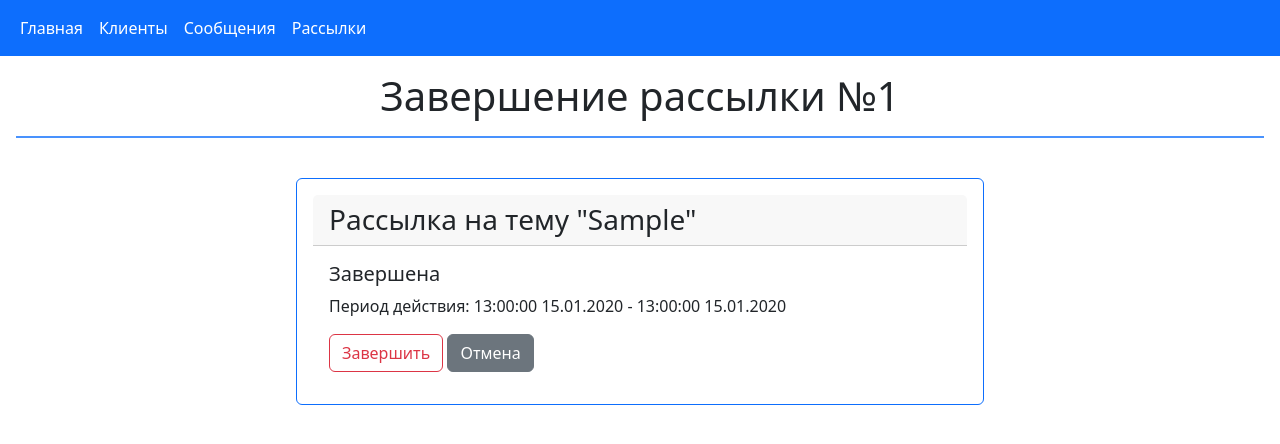
After one commit to nex-kex/Django-Course-Work, a Django app: page /mailing/1/end/confirm/ in a window 1280 px wide. The commit adds this page. Shown: the top 444 px of the page. Run offline with Django 5.2, Linux system fonts and the light colour scheme; tables that the repository leaves empty hold one stand-in row (values such as "Sample post"); some libraries are stand-ins or nearby versions.

Commit message:
Mailing end and start

```diff
--- a/messenger/management/commands/start_mailing.py
+++ b/messenger/management/commands/start_mailing.py
@@ -18,7 +18,7 @@ class Command(BaseCommand):
         mailing_id = options["mailing_id"]
         mailing = Mailing.objects.get(pk=mailing_id)
 
-        if timezone.now() > mailing.sending_end:
+        if timezone.now() > mailing.sending_end or mailing.status == "Завершена":
             mailing.status = "Завершена"
             mailing.save()
 
--- a/messenger/models.py
+++ b/messenger/models.py
@@ -53,7 +53,7 @@ class Mailing(models.Model):
     class Meta:
         verbose_name = "Рассылка"
         verbose_name_plural = "Рассылки"
-        ordering = ["status", "sending_start"]
+        ordering = ["-status", "sending_start"]
 
 
 class Attempt(models.Model):
--- /dev/null
+++ b/messenger/templates/messenger/mailing_confirm_end.html
@@ -0,0 +1,37 @@
+{% extends 'messenger/base.html' %}
+
+{% block title %}Завершение рассылки{% endblock %}
+
+{% block content %}
+
+{% include 'messenger/navbar.html' %}
+
+<h1 class="text-center m-3">
+    Завершение рассылки №{{ object.pk }}
+    <hr class="border border-primary border-1 opacity-75">
+</h1>
+
+<div class="container">
+    <div class="row">
+        <div class="col-2"></div>
+        <div class="col-8">
+            <div class="card border-primary m-4 p-3 ">
+                <h3 class="card-header">
+                    Рассылка на тему "{{ object.message.topic }}"
+                </h3>
+                <div class="card-body">
+                    <h5 class="card-title">{{ object.status }}</h5>
+                    <p class="card-text">Период действия: {{ object.sending_start | date:"H:i:s d.m.Y" }} - {{ object.sending_end | date:"H:i:s d.m.Y" }}</p>
+                    <form method="post" action="{% url 'messenger:mailing_end' mailing.pk %}">
+                            {% csrf_token %}
+                            <button class="btn btn-outline-danger" type="submit">Завершить</button>
+                        <a href="{% url 'messenger:mailing_list' %}" class="btn btn-secondary">Отмена</a>
+                        </form>
+                </div>
+            </div>
+        </div>
+        <div class="col-2"></div>
+    </div>
+</div>
+
+{% endblock %}
--- a/messenger/urls.py
+++ b/messenger/urls.py
@@ -8,14 +8,26 @@ app_name = MessengerConfig.name
 
 urlpatterns = [
     path("", views.MainTemplateView.as_view(), name="main"),
+
     path(
         "mailing/<int:pk>/start/",
         views.StartMailingView.as_view(),
         name="mailing_start",
     ),
+
+    path(
+        "mailing/<int:pk>/end/",
+        views.EndMailingView.as_view(),
+        name="mailing_end",
+    ),
+
+    path("mailing/<int:pk>/start/confirm/", views.MailingStartTemplateView.as_view(), name="mailing_start_confirm"),
+    path("mailing/<int:pk>/end/confirm/", views.MailingEndTemplateView.as_view(), name="mailing_end_confirm"),
+
     path("client/create/", views.ClientCreateView.as_view(), name="client_create"),
     path("message/create/", views.MessageCreateView.as_view(), name="message_create"),
     path("mailing/create/", views.MailingCreateView.as_view(), name="mailing_create"),
+
     path("client/list/", views.ClientListView.as_view(), name="client_list"),
     path("message/list/", views.MessageListView.as_view(), name="message_list"),
     path("mailing/list/", views.MailingListView.as_view(), name="mailing_list"),
@@ -24,9 +36,11 @@ urlpatterns = [
         views.ActiveMailingListView.as_view(),
         name="mailing_list_active",
     ),
+
     path("client/<int:pk>/", views.ClientDetailView.as_view(), name="client_detail"),
     path("message/<int:pk>/", views.MessageDetailView.as_view(), name="message_detail"),
     path("mailing/<int:pk>/", views.MailingDetailView.as_view(), name="mailing_detail"),
+
     path(
         "client/<int:pk>/delete/",
         views.ClientDeleteView.as_view(),
@@ -42,6 +56,7 @@ urlpatterns = [
         views.MailingDeleteView.as_view(),
         name="mailing_delete",
     ),
+
     path(
         "client/<int:pk>/update/",
         views.ClientUpdateView.as_view(),
--- a/messenger/views.py
+++ b/messenger/views.py
@@ -3,8 +3,6 @@ from django.shortcuts import redirect
 from django.urls import reverse_lazy
 from django.views.generic import (CreateView, DeleteView, DetailView, ListView,
                                   TemplateView, UpdateView, View)
-
-from .management.commands import start_mailing
 from .models import Client, Mailing, Message
 
 
@@ -23,9 +21,35 @@ class MainTemplateView(TemplateView):
 
 class StartMailingView(View):
 
-    def post(self, pk):
+    def post(self, *args, **kwargs):
+        pk = kwargs.get('pk')
         call_command("start_mailing", str(pk))
-        return redirect("messenger:mailing_detail", pk=pk)
+        return redirect("messenger:mailing_list")
+
+
+class EndMailingView(UpdateView):
+    model = Mailing
+    fields = []
+    success_url = reverse_lazy('messenger:mailing_list')
+
+    def form_valid(self, form):
+        self.object.status = "Завершена"
+        self.object.save()
+        return super().form_valid(form)
+
+
+class MailingStartTemplateView(UpdateView):
+    model = Mailing
+    fields = []
+    success_url = reverse_lazy("messenger:mailing_list")
+    template_name = 'messenger/mailing_confirm_start.html'
+
+
+class MailingEndTemplateView(UpdateView):
+    model = Mailing
+    fields = []
+    success_url = reverse_lazy("messenger:mailing_list")
+    template_name = 'messenger/mailing_confirm_end.html'
 
 
 class ClientDetailView(DetailView):
```
Also changed, not shown: messenger/templates/messenger/mailing_confirm_start.html (added, +37 -0 lines), messenger/templates/messenger/mailing_list.html (+7 -6 lines), messenger/migrations/0005_alter_mailing_options.py.
